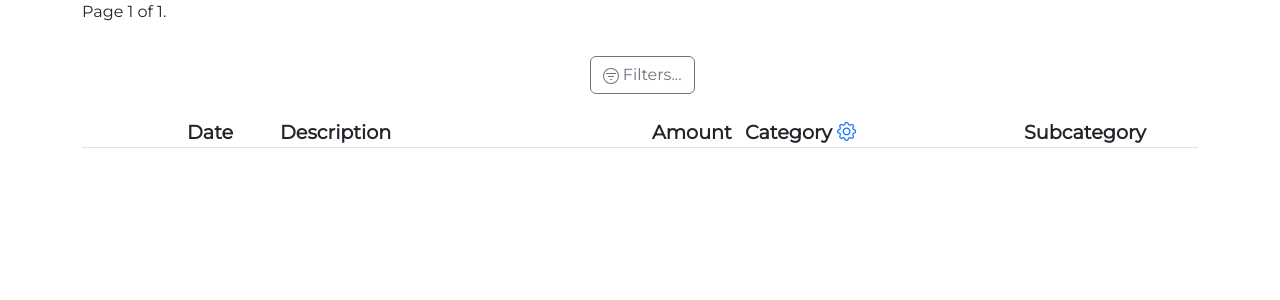
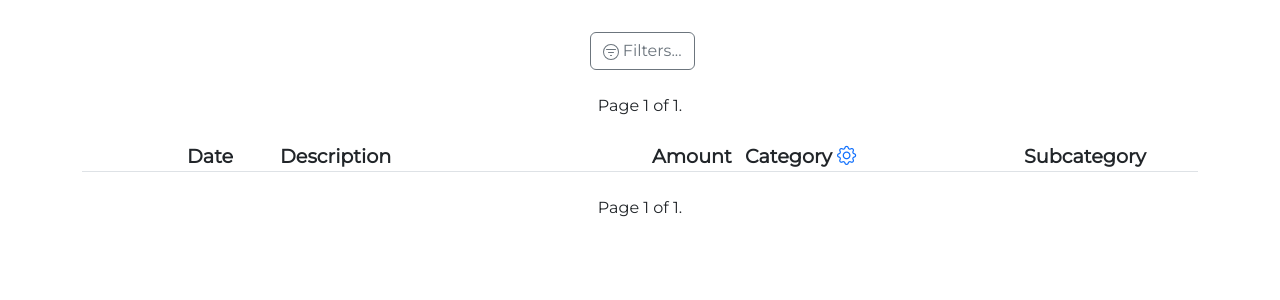
Before and after one commit to paolomarr/finanze-django, a Django app: page /movimenti/list in a window 1280 px wide. Shown: the part 136-436 px from the top of the page. Run offline with Django 3.2, Linux system fonts and the light colour scheme; the visitor is signed in with stand-in values (Sample User, id 1); data that the repository does not hold is empty; style sheets or scripts are compiled from the project's sources; some libraries are stand-ins or nearby versions.

Commit message:
#6 better pagination controls

```diff
--- a/app/finanze/movimenti/templates/movimenti/list.html
+++ b/app/finanze/movimenti/templates/movimenti/list.html
@@ -9,23 +9,7 @@ Lista movimenti
 <script type="text/javascript" src="{% static 'movimenti/list.js' %}"></script>
 {% endblock %}
 {% block content %}
-<div class="pagination">
-	<span class="step-links">
-		{% if page_obj.has_previous %}
-		<a href="#" data-page="1">&laquo; {% translate "first" %}</a>
-		<a href="#" data-page="{{ page_obj.previous_page_number }}">{% translate "previous" %}</a>
-		{% endif %}
 
-		<span class="current">
-			Page {{ page_obj.number }} of {{ page_obj.paginator.num_pages }}.
-		</span>
-
-		{% if page_obj.has_next %}
-		<a href="#" data-page="{{ page_obj.next_page_number }}">{% translate "next" %}</a>
-		<a href="#" data-page="{{ page_obj.paginator.num_pages }}">{% translate "last" %} &raquo;</a>
-		{% endif %}
-	</span>
-</div>
 <div class="table-container mt-4">
 	<div class="row align-items-center justify-content-center my-2">
 		<div class="col-12 text-center">
@@ -95,25 +79,26 @@ Lista movimenti
 					</div>
 				</div>
 			</div>
-			<!-- <div class="col-2 col-xl-2">
-				<button class="btn btn-secondary" type="button" onclick="cleanFilters()"
-					aria-label="{% translate 'Clear filters' %}">
-					<span class="d-flex d-xl-none">
-						<svg xmlns="http://www.w3.org/2000/svg" width="16" height="16" fill="currentColor" class="bi bi-eraser" viewBox="0 0 16 16">
-							<path d="M8.086 2.207a2 2 0 0 1 2.828 0l3.879 3.879a2 2 0 0 1 0 2.828l-5.5 5.5A2 2 0 0 1 7.879 15H5.12a2 2 0 0 1-1.414-.586l-2.5-2.5a2 2 0 0 1 0-2.828l6.879-6.879zm2.121.707a1 1 0 0 0-1.414 0L4.16 7.547l5.293 5.293 4.633-4.633a1 1 0 0 0 0-1.414l-3.879-3.879zM8.746 13.547 3.453 8.254 1.914 9.793a1 1 0 0 0 0 1.414l2.5 2.5a1 1 0 0 0 .707.293H7.88a1 1 0 0 0 .707-.293l.16-.16z"/>
-						</svg>
-					</span>
-					<span class="d-none d-xl-flex">
-						<svg xmlns="http://www.w3.org/2000/svg" width="16" height="16" fill="currentColor" class="bi bi-eraser" viewBox="0 0 16 16">
-							<path d="M8.086 2.207a2 2 0 0 1 2.828 0l3.879 3.879a2 2 0 0 1 0 2.828l-5.5 5.5A2 2 0 0 1 7.879 15H5.12a2 2 0 0 1-1.414-.586l-2.5-2.5a2 2 0 0 1 0-2.828l6.879-6.879zm2.121.707a1 1 0 0 0-1.414 0L4.16 7.547l5.293 5.293 4.633-4.633a1 1 0 0 0 0-1.414l-3.879-3.879zM8.746 13.547 3.453 8.254 1.914 9.793a1 1 0 0 0 0 1.414l2.5 2.5a1 1 0 0 0 .707.293H7.88a1 1 0 0 0 .707-.293l.16-.16z"/>
-						</svg>
-						{% translate " Clear filters" %}
-					</span>
-				</button>
-			</div> -->
 		</div>
 	</div>
-	<div class="container mt-4">
+	<div class="pagination justify-content-center my-4">
+		<span class="step-links">
+			{% if page_obj.has_previous %}
+			<a href="#" data-page="1">&laquo; {% translate "first" %}</a>
+			<a href="#" data-page="{{ page_obj.previous_page_number }}">{% translate "previous" %}</a>
+			{% endif %}
+
+			<span class="current">
+				{% translate "Page" %} {{ page_obj.number }} {% translate "of" %} {{ page_obj.paginator.num_pages }}.
+			</span>
+
+			{% if page_obj.has_next %}
+			<a href="#" data-page="{{ page_obj.next_page_number }}">{% translate "next" %}</a>
+			<a href="#" data-page="{{ page_obj.paginator.num_pages }}">{% translate "last" %} &raquo;</a>
+			{% endif %}
+		</span>
+	</div>
+	<div class="container">
 		<div class="d-none d-xl-block">
 			<div class="row border-bottom">
 				<div class="table-header offset-xl-1 col-xl-1">{% translate "Date" %}</div>
@@ -256,5 +241,22 @@ Lista movimenti
 			</div>
 		</div>
 	</div>
+	<div class="pagination justify-content-center my-4">
+		<span class="step-links">
+			{% if page_obj.has_previous %}
+			<a href="#" data-page="1">&laquo; {% translate "first" %}</a>
+			<a href="#" data-page="{{ page_obj.previous_page_number }}">{% translate "previous" %}</a>
+			{% endif %}
+
+			<span class="current">
+				{% translate "Page" %} {{ page_obj.number }} {% translate "of" %} {{ page_obj.paginator.num_pages }}.
+			</span>
+
+			{% if page_obj.has_next %}
+			<a href="#" data-page="{{ page_obj.next_page_number }}">{% translate "next" %}</a>
+			<a href="#" data-page="{{ page_obj.paginator.num_pages }}">{% translate "last" %} &raquo;</a>
+			{% endif %}
+		</span>
+	</div>
 </div>
 {% endblock %}
```
Also changed, not shown: app/finanze/translations/it/LC_MESSAGES/django.po, 1 other file.
